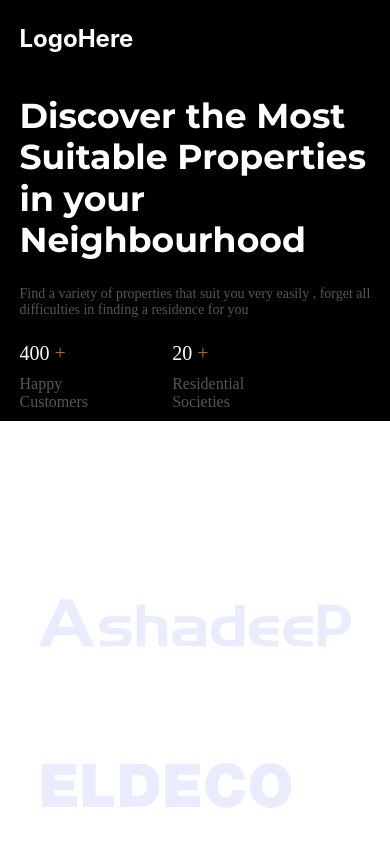
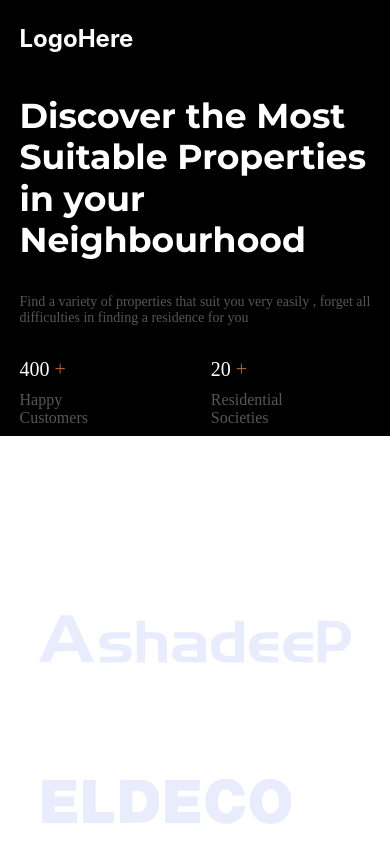
Before and after one commit to JatinYdav/PropertyCloud, a React (Create React App) app: page / in a window 390 px wide. Shown: the top 844 px of the page. Built offline with nearby package versions, Linux system fonts and the light colour scheme; a web font is replaced by a local one.

Commit message:
fixed lander MbV text size

```diff
--- a/src/Styles/LandingPage.css
+++ b/src/Styles/LandingPage.css
@@ -143,7 +143,7 @@
   .heroinfo {
     width: 100%;
     margin-top: 0;
-    gap: 1.5em;
+    gap: 2em;
   }
 
   .heroinfo h1{
@@ -154,6 +154,10 @@
   .heroinfo h2 {
     width: 100%;
     font-size: 14px;
+  }
+
+  .countbox{
+    width: 75%;
   }
 
   .box1 h2,
```
